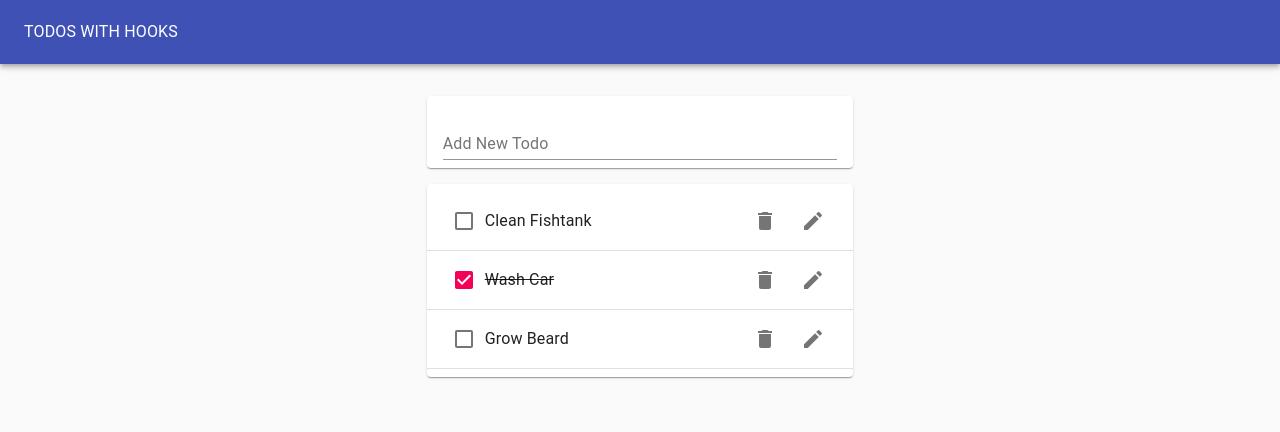
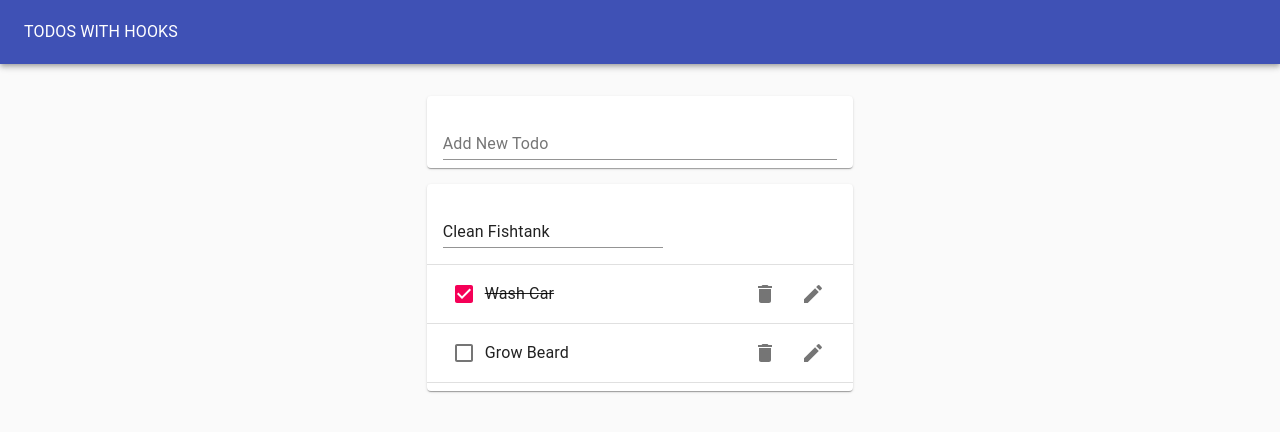
Before and after one commit to jfffrsn/react-todo-hooks, a React (Create React App) app: page / in a window 1280 px wide. Both pictures are taken after a click on the button 813 px from the left and 221 px from the top of the page. Shown: the top 432 px of the page. Built offline with nearby package versions, Linux system fonts and the light colour scheme.

Commit message:
editing with hooks

```diff
--- /dev/null
+++ b/src/EditTodoForm.js
@@ -0,0 +1,27 @@
+import React from "react";
+import TextField from "@material-ui/core/TextField";
+
+import useInputState from "./hooks/useInputState";
+
+function EditTodoForm({ id, task, editTodo, toggleEditForm }) {
+  const [value, handleChange, reset] = useInputState(task);
+  return (
+    <form
+      onSubmit={e => {
+        e.preventDefault();
+        editTodo(id, value);
+        reset();
+        toggleEditForm();
+      }}
+    >
+      <TextField
+        value={value}
+        onChange={handleChange}
+        margin="normal"
+        fullWidth
+      />
+    </form>
+  );
+}
+
+export default EditTodoForm;
--- a/src/Todo.js
+++ b/src/Todo.js
@@ -1,4 +1,7 @@
 import React from "react";
+import useToggleState from "./hooks/useToggleState";
+import EditTodoForm from "./EditTodoForm";
+
 import ListItem from "@material-ui/core/ListItem";
 import ListItemText from "@material-ui/core/ListItemText";
 import Checkbox from "@material-ui/core/Checkbox";
@@ -7,9 +10,19 @@
 import EditIcon from "@material-ui/icons/Edit";
 import ListItemSecondaryAction from "@material-ui/core/ListItemSecondaryAction";
 
-function Todo({ id, task, completed, removeTodo, toggleTodo }) {
+function Todo({ id, task, completed, removeTodo, toggleTodo, editTodo }) {
+  const [isEditing, toggle] = useToggleState(false);
   return (
     <ListItem>
+      {isEditing ? (
+        <EditTodoForm
+          editTodo={editTodo}
+          id={id}
+          task={task}
+          toggleEditForm={toggle}
+        />
+      ) : (
+        <>
           <Checkbox
             tabIndex={-1}
             checked={completed}
@@ -24,10 +37,12 @@
             <IconButton aria-label="Delete" onClick={() => removeTodo(id)}>
               <DeleteIcon />
             </IconButton>
-        <IconButton aria-label="Edit">
+            <IconButton aria-label="Edit" onClick={toggle}>
               <EditIcon />
             </IconButton>
           </ListItemSecondaryAction>
+        </>
+      )}
     </ListItem>
   );
 }
--- a/src/TodoApp.js
+++ b/src/TodoApp.js
@@ -37,6 +37,13 @@
     setTodos(updatedTodos);
   };
 
+  const editTodo = (todoId, newTask) => {
+    const updatedTodos = todos.map(todo =>
+      todo.id === todoId ? { ...todo, task: newTask } : todo
+    );
+    setTodos(updatedTodos);
+  };
+
   return (
     <Paper
       style={{
@@ -60,6 +67,7 @@
             todos={todos}
             removeTodo={removeTodo}
             toggleTodo={toggleTodo}
+            editTodo={editTodo}
           />
         </Grid>
       </Grid>
--- a/src/TodoList.js
+++ b/src/TodoList.js
@@ -6,7 +6,7 @@
 
 import Todo from "./Todo";
 
-function TodoList({ todos, removeTodo, toggleTodo }) {
+function TodoList({ todos, removeTodo, toggleTodo, editTodo }) {
   return (
     <Paper>
       <List>
@@ -20,6 +20,7 @@
               //deleteTodo={deleteTodo}
               removeTodo={removeTodo}
               toggleTodo={toggleTodo}
+              editTodo={editTodo}
             ></Todo>
             <Divider />
           </>
--- /dev/null
+++ b/src/hooks/useToggleState.js
@@ -0,0 +1,12 @@
+import { useState } from "react";
+
+function useToggle(initialVal = false) {
+  //call useState, reserve piece of state
+  const [state, setState] = useState(initialVal);
+  const toggle = () => {
+    setState(!state);
+  };
+  //return piece of state and a function to toggle it
+  return [state, toggle];
+}
+export default useToggle;
```
Lines whose indentation alone changed are shown as unchanged.
